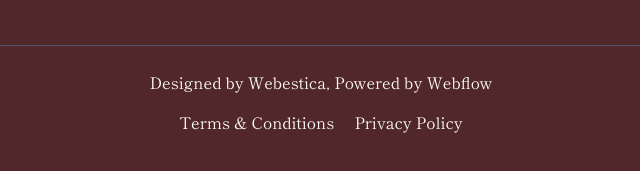
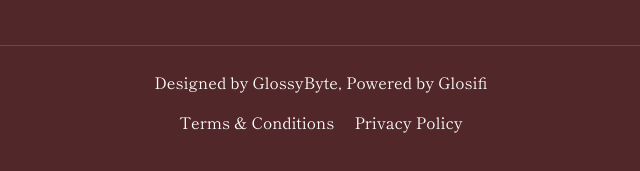
Before and after one commit to glosifi/shantaj.com.np, a plain HTML site: page index.html in a window 1280 px wide. Shown: the part 6487-6658 px from the top of the page, 319-959 px from the left. Drawn offline with nearby package versions, Linux system fonts and the light colour scheme; a web font is replaced by a local one.

Commit message:
changed footer name to glossybyte and glosifi

```diff
--- a/index.html
+++ b/index.html
@@ -968,7 +968,7 @@
       <div
         class="container mx-auto px-6 mt-12 text-center border-t border-gray-600 pt-6"
       >
-        <p class="text-white">Designed by Webestica, Powered by Webflow</p>
+        <p class="text-white">Designed by GlossyByte, Powered by Glosifi</p>
         <div class="mt-4">
           <a href="#" class="mr-4 hover:text-orange text-white"
             >Terms & Conditions</a
```
